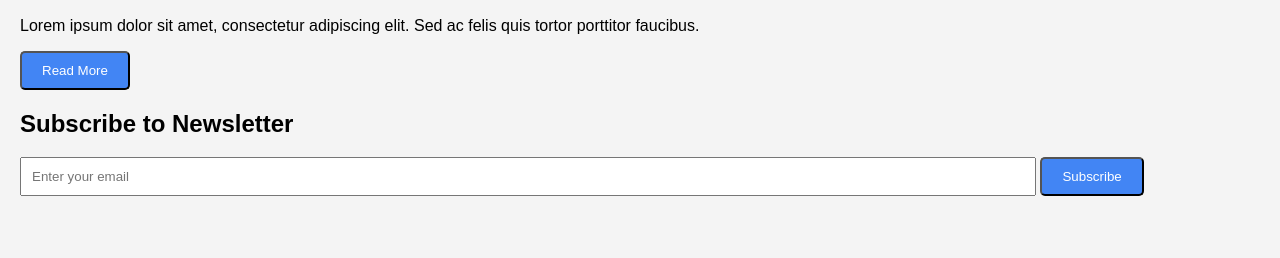
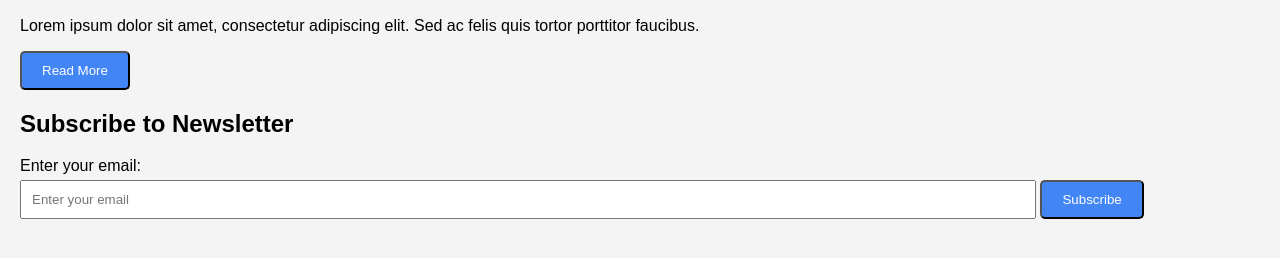
Before and after one commit to sweetypasupuleti/sweety.updated.github.io, a plain HTML site: page index.html in a window 1280 px wide. Shown: the part 822-1080 px from the top of the page. Drawn offline with Linux system fonts and the light colour scheme.

Commit message:
Update index.html
V3..updated code to fix error label

```diff
--- a/index.html
+++ b/index.html
@@ -64,6 +64,11 @@
             margin-bottom: 10px;
         }
 
+        label {
+            display: block;
+            margin-bottom: 5px;
+        }
+
         iframe {
             width: 100%;
             height: 400px;
@@ -102,7 +107,8 @@
 
         <section>
             <h2>Subscribe to Newsletter</h2>
-            <input type="text" placeholder="Enter your email">
+            <label for="email">Enter your email:</label>
+            <input type="text" id="email" placeholder="Enter your email">
             <button class="button" style="background-color: #4285f4;">Subscribe</button>
         </section>
     </main>
```
